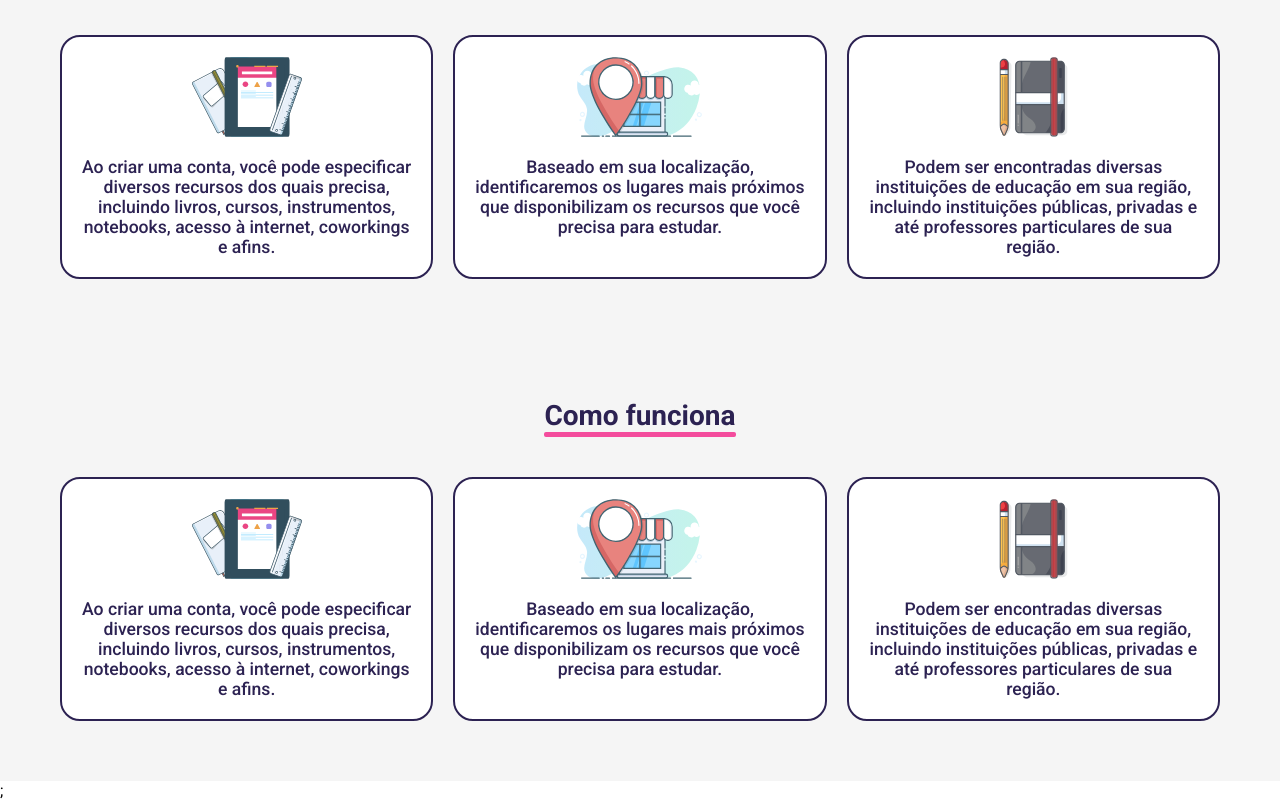
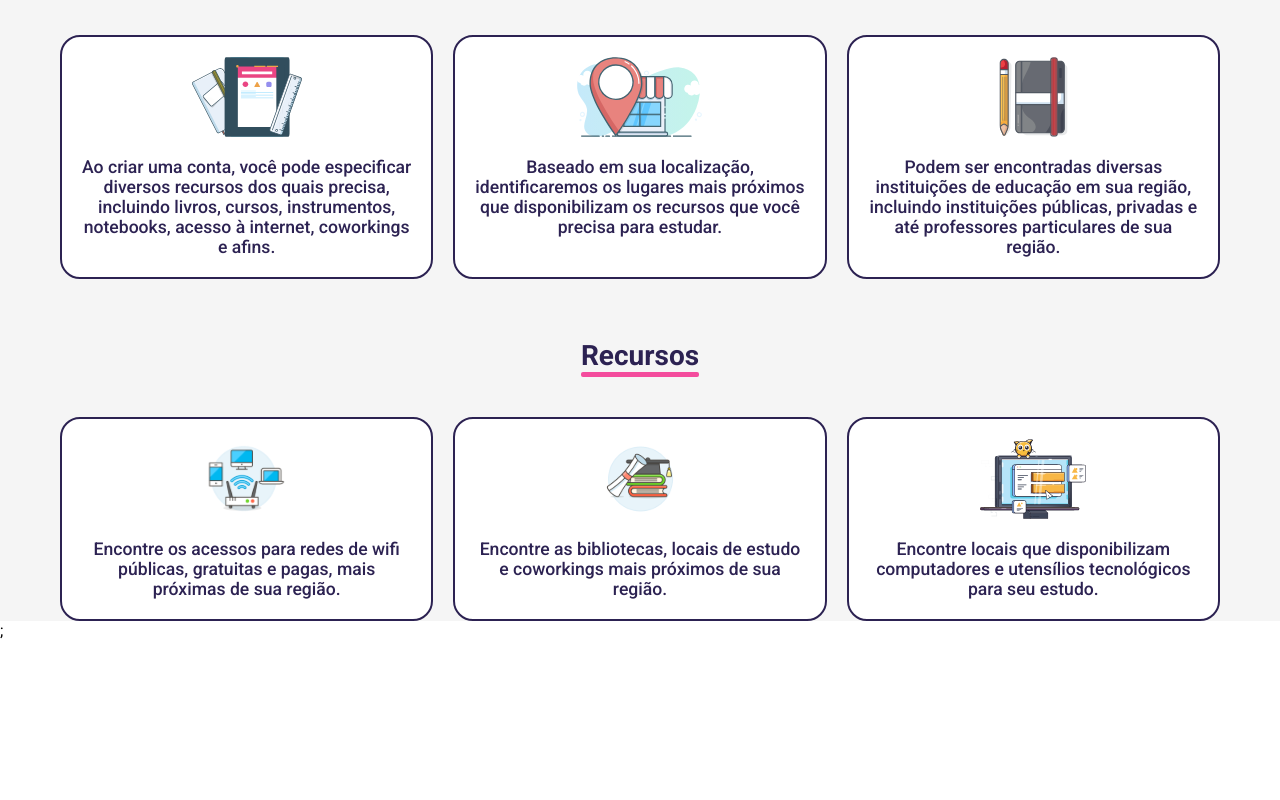
Before and after one commit to capelaum/recursos_edutech, a Next.js app: page / in a window 1280 px wide. Shown: the part 621-1421 px from the top of the page. After the commit the page ends 1261 px from the top, so only its background shows below. Built offline with nearby package versions, Linux system fonts and the light colour scheme.

Commit message:
feat: resouces data

```diff
--- a/src/components/GridSection/styles.ts
+++ b/src/components/GridSection/styles.ts
@@ -8,7 +8,7 @@ export const Container = styled.section`
   flex-direction: column;
   align-items: center;
 
-  margin: 3.75rem 0;
+  margin-top: 3.75rem;
 `;
 
 export const GridContainer = styled.div`
--- /dev/null
+++ b/src/data/resources.ts
@@ -0,0 +1,23 @@
+import resource_1 from "@public/resources/resource_1.svg";
+import resource_2 from "@public/resources/resource_2.svg";
+import resource_3 from "@public/resources/resource_3.svg";
+
+import { Data } from "types";
+
+export const resources: Data[] = [
+  {
+    image: resource_1,
+    text: "Encontre os acessos para redes de wifi públicas, gratuitas e pagas, mais próximas de sua região.",
+    alt: "Recursos",
+  },
+  {
+    image: resource_2,
+    text: "Encontre as bibliotecas, locais de estudo e coworkings mais próximos de sua região.",
+    alt: "Localização",
+  },
+  {
+    image: resource_3,
+    text: "Encontre locais que disponibilizam computadores e utensílios tecnológicos para seu estudo.",
+    alt: "Educação",
+  },
+];
--- a/src/pages/index.tsx
+++ b/src/pages/index.tsx
@@ -9,6 +9,7 @@ import { ContactModal } from "components/ContactModal";
 import { GridSection } from "components/GridSection";
 
 import { informations } from "data/informations";
+import { resources } from "data/resources";
 
 import { Container } from "styles/home";
 
@@ -34,7 +35,7 @@ const Home: NextPage = () => {
       <Banner handleOpenContactModal={handleOpenContactModal} />
       <Container>
         <GridSection data={informations} sectionTitle="Como funciona" />
-        <GridSection data={informations} sectionTitle="Como funciona" />
+        <GridSection data={resources} sectionTitle="Recursos" />
 
         <ContactModal
           isOpen={isContactModalOpen}
```
